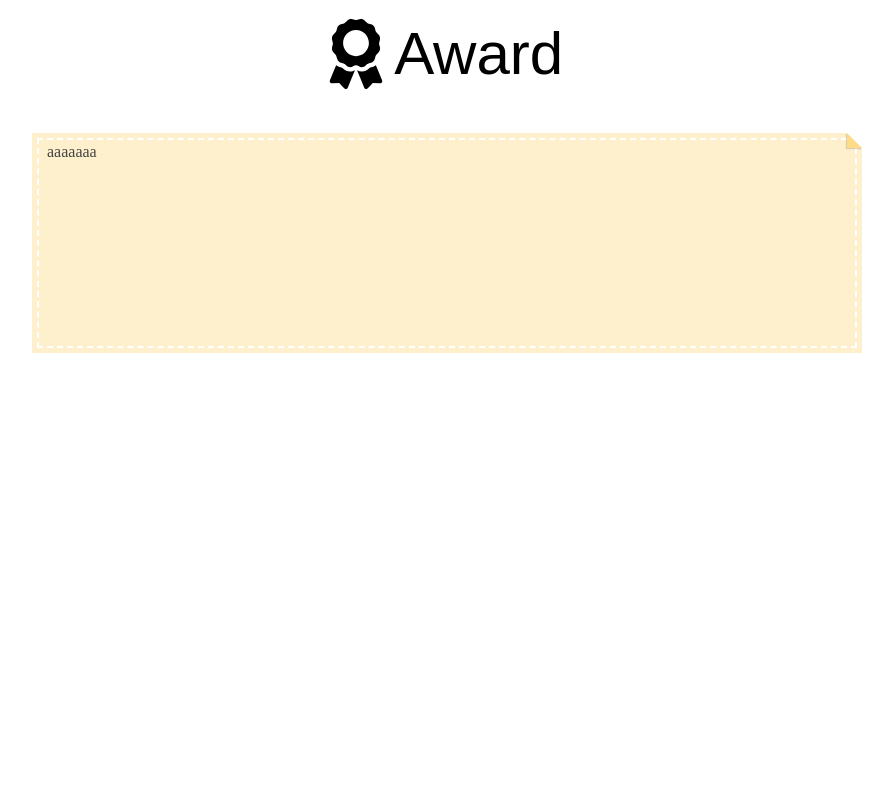
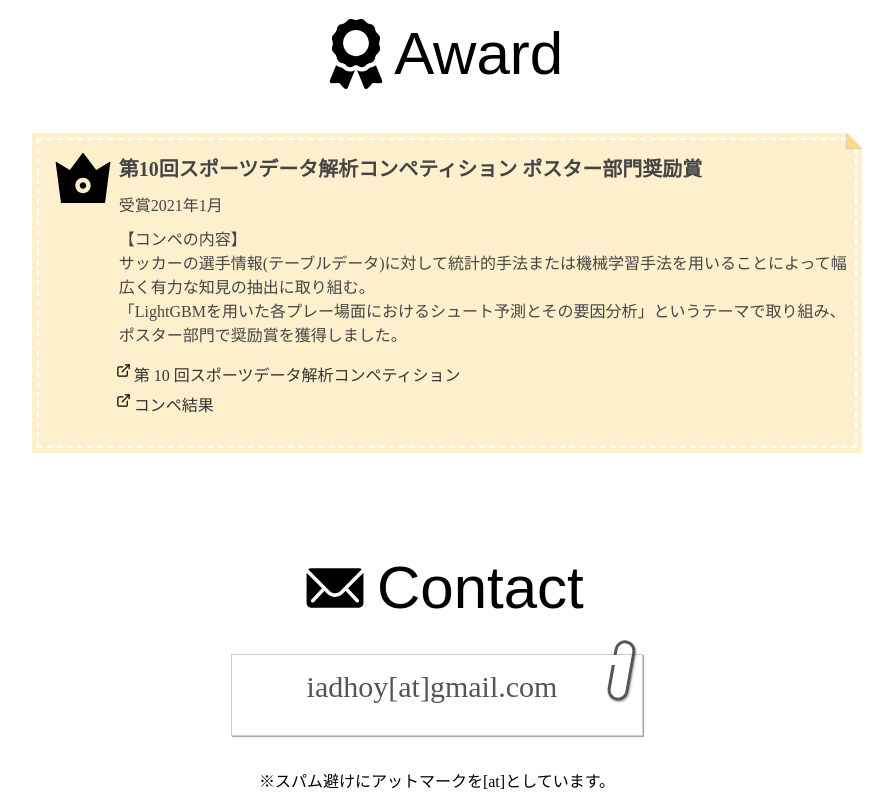
Before and after one commit to re-nan6/MyPortfolio, a React (Create React App) app: page / in a window 1280 px wide. Shown: the part 2456-3256 px from the top of the page, without its empty margins (203-1096 px from the left). Before the commit the page ends 2902 px from the top, so only its background shows below. Built offline with nearby package versions, Linux system fonts and the light colour scheme.

Commit message:
make award and contact pages

```diff
--- a/src/App.css
+++ b/src/App.css
@@ -248,3 +248,7 @@
   width: 800px;
   height: 300px;
 }
+
+.awardpage {
+  display: flex;
+}
--- a/src/App.tsx
+++ b/src/App.tsx
@@ -9,6 +9,10 @@ import {AiFillCode} from "react-icons/ai"
 import {FaAward} from "react-icons/fa"
 import WorkCard from './components/workCard';
 import AwardFlame from './components/awardFlame';
+import {AiFillCrown} from 'react-icons/ai'
+import PageLink from './components/pageLink';
+import {IoIosMail} from 'react-icons/io'
+import MailFlame from './components/mailFlame';
 
 function App() {
   const [selectedItem, setSelectedItem] = useState<string>('')
@@ -359,8 +363,48 @@ function App() {
     </div>
     <div className='awardbox'>
       <AwardFlame>
-        aaaaaaa
+        <div className='awardpage'>
+          <div style={{width:"100px",textAlign:"center"}}>
+            <AiFillCrown size={70} color={`black`}/>
+          </div>
+          <div>
+            <div style={{fontSize:"20px",fontWeight:"600",marginTop:"10px"}}>
+            第10回スポーツデータ解析コンペティション ポスター部門奨励賞
+            </div>
+            <div style={{marginTop:"10px"}}>
+              受賞2021年1月
+            </div>
+            <div style={{marginTop:"10px"}}>
+            【コンペの内容】
+            <div>
+            サッカーの選手情報(テーブルデータ)に対して統計的手法または機械学習手法を用いることによって幅広く有力な知見の抽出に取り組む。
+            </div>
+            <div>
+            「LightGBMを用いた各プレー場面におけるシュート予測とその要因分析」というテーマで取り組み、ポスター部門で奨励賞を獲得しました。
+            </div>
+            </div>
+            <div style={{height:"30px"}}>
+            <PageLink link="https://estat.sci.kagoshima-u.ac.jp/sports/compe10.htm">第 10 回スポーツデータ解析コンペティション</PageLink>
+            </div>
+            <div style={{height:"30px"}}>
+            <PageLink link="https://sports.ywebsys.net/news/archives/0014/">コンペ結果</PageLink>
+            </div>
+          </div>
+        </div>
       </AwardFlame>
+    </div>
+    <div className='section' style={{marginTop:"100px"}}>
+    <IoIosMail style={{position:"relative", top:"15px",left:"10px"}}size={70} color={`black`}/> Contact
+    </div>
+    <div style={{textAlign:"center"}}>
+      <MailFlame>
+      <div style={{textAlign:"center",fontSize:"30px"}}>
+      iadhoy[at]gmail.com
+      </div>
+      </MailFlame>
+      <div>
+      ※スパム避けにアットマークを[at]としています。
+      </div>
     </div>
     </div>
   );
--- a/src/components/awardFlame.module.scss
+++ b/src/components/awardFlame.module.scss
@@ -1,6 +1,6 @@
 .flame{
   width: 800px;
-  height: 200px;
+  height: 300px;
   display: block;
   margin-top: 50px;
   position: relative;
--- /dev/null
+++ b/src/components/mailFlame.module.scss
@@ -0,0 +1,34 @@
+.clip {
+  position: relative;
+  margin: 2em auto;
+  padding: 15px 35px 15px 25px;
+  width: 350px; /* ボックス幅 */
+  height: 50px;
+  background-color: #fff; /* ボックス背景色 */
+  color: #555555; /* 文章色 */
+  border: 1px solid #ccc; /* 枠線 */
+  box-shadow: 1px 1px 1px #acacac; /* 影の色 */
+}
+.clip::before {
+  position: absolute;
+  content: '';
+  top: -15px;
+  right: 10px;
+  height: 55px;
+  width: 15px;
+  border: 3px solid #555555; /*クリップ色 */
+  background-color: none;
+  border-radius: 12px;
+  box-shadow: 1px 1px 2px #999;
+  transform: rotate(10deg);
+  z-index: 1;
+}
+.clip::after {
+  position: absolute;
+  content: '';
+  top: 0px;
+  width: 10px;
+  right: 20px;
+  border: solid 5px #fff; /*背景色と同じ色にする*/
+  z-index: 2;
+}
--- /dev/null
+++ b/src/components/mailFlame.tsx
@@ -0,0 +1,16 @@
+import React from 'react'
+import styles from './mailFlame.module.scss';
+
+type Props = {
+  children:React.ReactNode,
+}
+
+const MailFlame: React.FC<Props> = ({children}) => {
+  return (
+    <div className={styles.clip}>
+      {children}
+    </div>
+  );
+};
+
+export default MailFlame
--- /dev/null
+++ b/src/components/pageLink.module.scss
@@ -0,0 +1,24 @@
+.linkde a{
+	position: relative;
+	color: #333;
+	text-decoration: none;
+}
+.linkde a:hover {
+	color: #b99b00;
+}
+
+.linkde a::after {
+	content: '';
+	position: absolute;
+	bottom: 0;
+	left: 0;
+	width: 100%;
+	height: 2px;
+	background-color: #ceb849;
+	transform: scaleX(0);
+	transition: transform 0.3s;
+}
+
+.linkde a:hover::after {
+	transform: scaleX(1);
+}
--- /dev/null
+++ b/src/components/pageLink.tsx
@@ -0,0 +1,22 @@
+import React from 'react'
+import styles from './pageLink.module.scss';
+import {FiExternalLink} from 'react-icons/fi'
+type Props = {
+  children:React.ReactNode,
+  link:string,
+}
+
+const PageLink: React.FC<Props> = ({children,link}) => {
+  return (
+    <div style={{display:"flex"}}>
+    <div>
+      <FiExternalLink style={{position:"relative", top:"17px",right:"3px"}}size={15} color={`black`}/>
+    </div>
+    <p className={styles.linkde}>
+      <a href={link}>{children}</a>
+    </p>
+    </div>
+  );
+};
+
+export default PageLink
```
